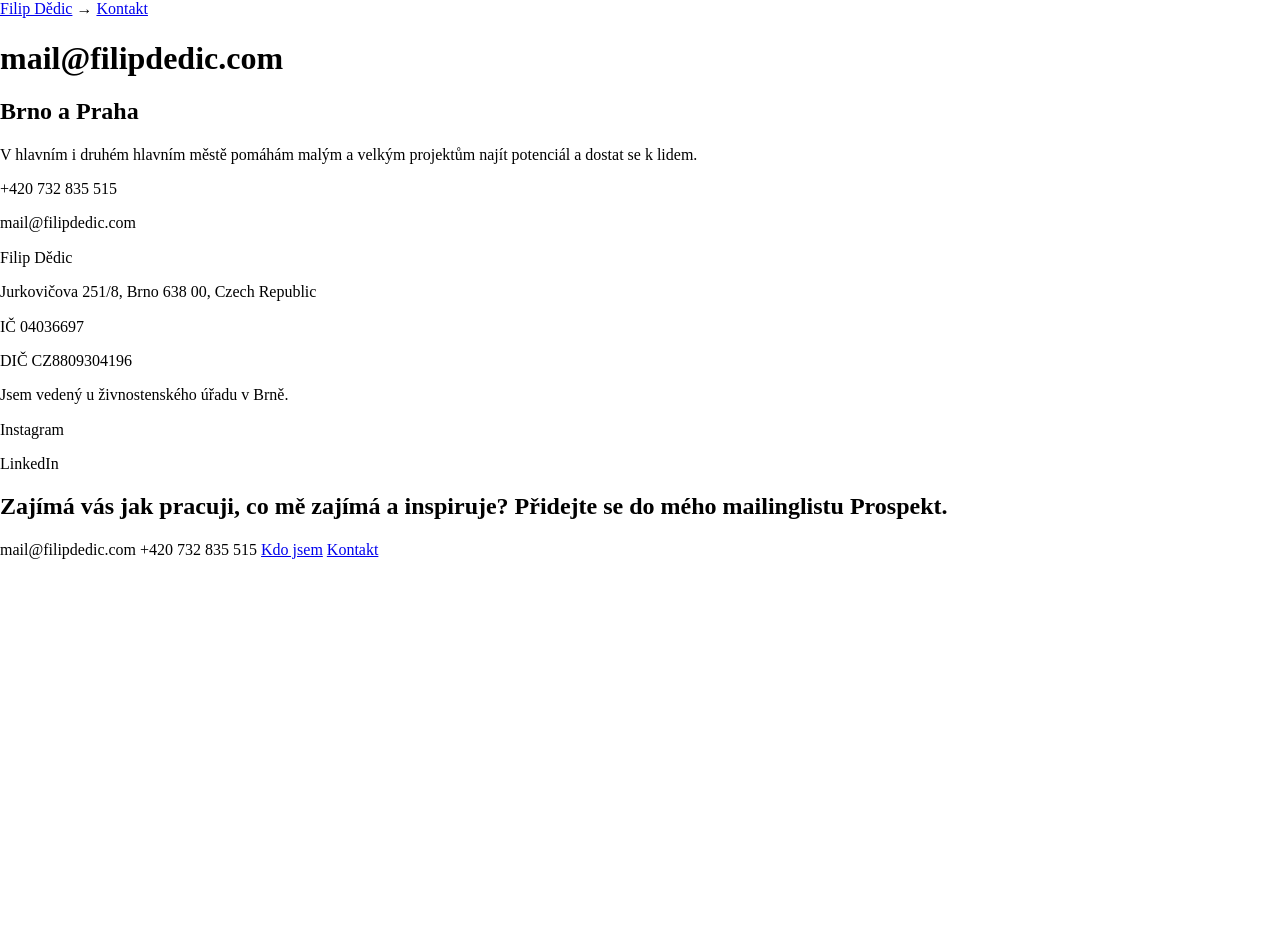
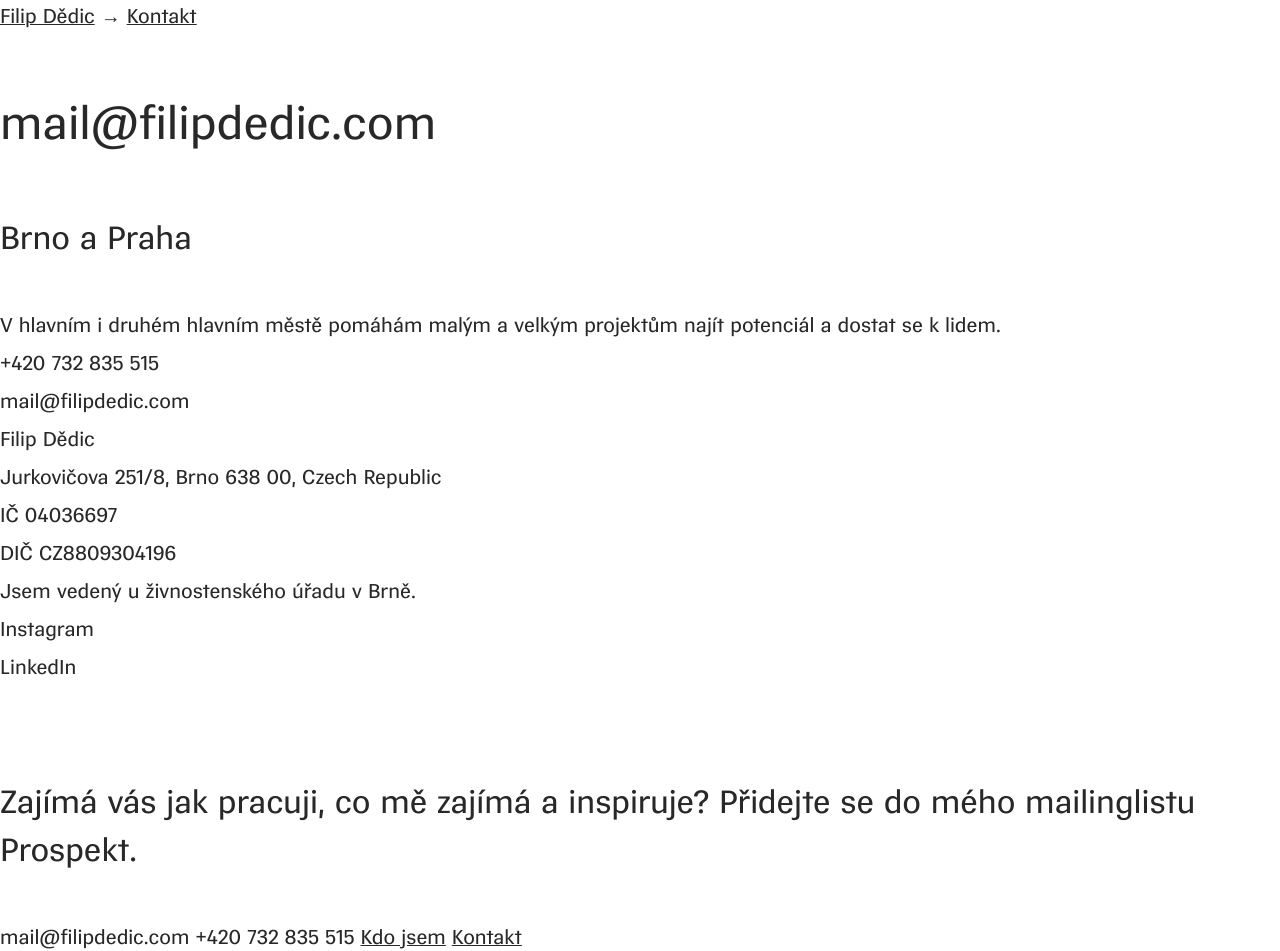
Before and after one commit to fdedic/fdedic.github.io, a Jekyll site: the page built from kontakt.md, in a window 1280 px wide. Built offline with Jekyll 4.4.1, drawn with Linux system fonts in a browser that asks for light colours; nearby versions of some CDN libraries; library files that are not in the unit come from our copies; before the commit the page ends 900 px from its top, so only the background shows below that.

Commit message:
Update head.html

```diff
--- a/_includes/head.html
+++ b/_includes/head.html
@@ -9,9 +9,9 @@
 
 <!-- CSS
 –––––––––––––––––––––––––––––––––––––––––––––––––– -->
-<link rel="stylesheet" href="./assets/css/normalize.css">
-<link rel="stylesheet" href="./assets/css/skeleton.css">
-<link rel="stylesheet" href="./assets/css/style.css">
+<link rel="stylesheet" href="https://fdedic.github.io/assets/css/normalize.css">
+<link rel="stylesheet" href="https://fdedic.github.io/assets/css/skeleton.css">
+<link rel="stylesheet" href="https://fdedic.github.io/assets/css/style.css">
 
 <link rel="icon" href="/assets/images/favicon.png" />
 
```
